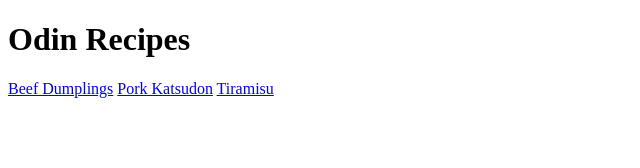
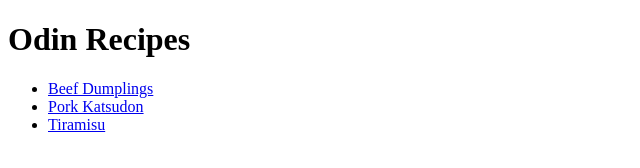
Before and after one commit to RyanAcosta256/odin-recipes, a plain HTML site: page index.html in a window 1280 px wide. Shown: the whole page, without its empty margins (0-640 px from the left). Drawn offline with Linux system fonts and the light colour scheme.

Commit message:
put links on homepage into a unordered list

```diff
--- a/index.html
+++ b/index.html
@@ -7,8 +7,13 @@
 </head>
 <body>
     <h1>Odin Recipes</h1>
-    <a href = "recipes/beef_dumplings.html" target ="_blank">Beef Dumplings</a>
-    <a href = "recipes/Pork_katsudon.html" target ="_blank">Pork Katsudon</a>
-    <a href = "recipes/Tiramisu.html" target ="_blank">Tiramisu</a>
+    <ul>
+        <li><a href = "recipes/beef_dumplings.html" target ="_blank">Beef Dumplings</a></li>
+        <li> <a href = "recipes/Pork_katsudon.html" target ="_blank">Pork Katsudon</a></li>
+        <li> <a href = "recipes/Tiramisu.html" target ="_blank">Tiramisu</a></li>
+    </ul>
+
+
+
 </body>
 </html>
```
